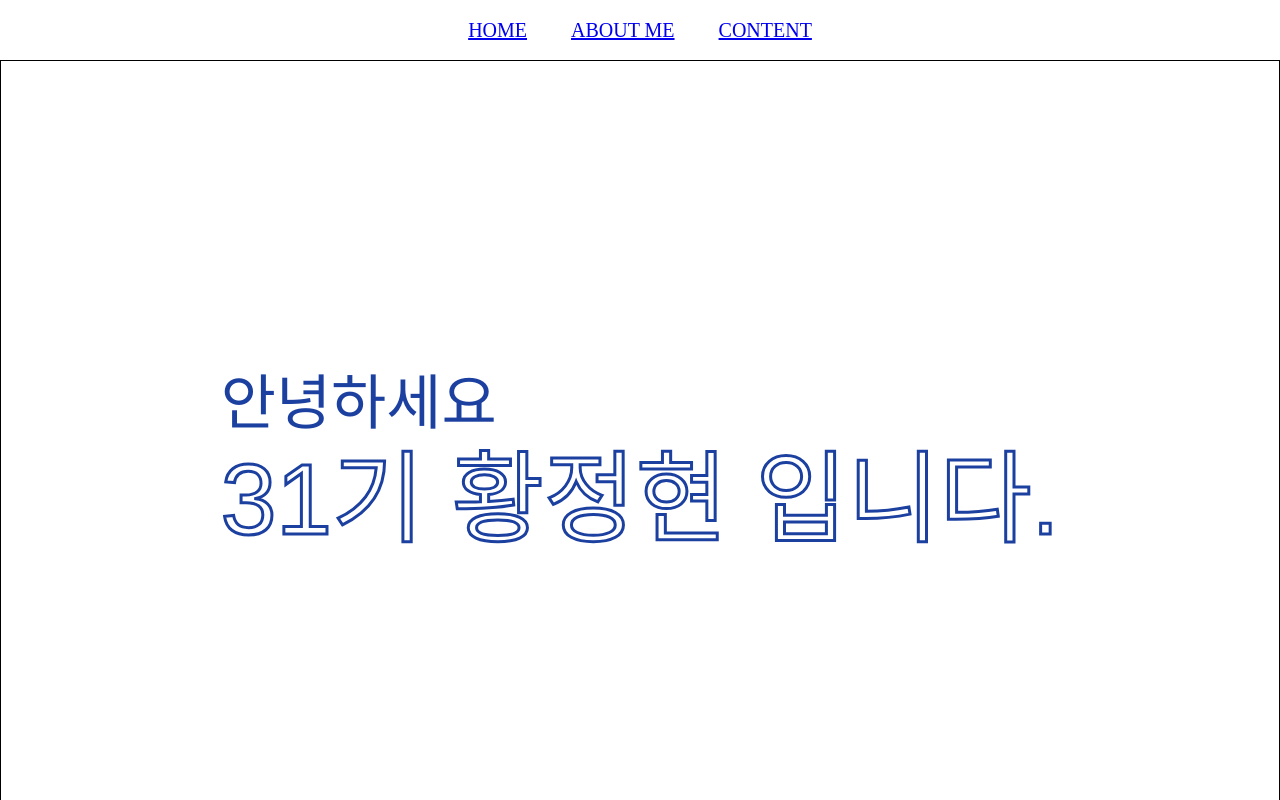
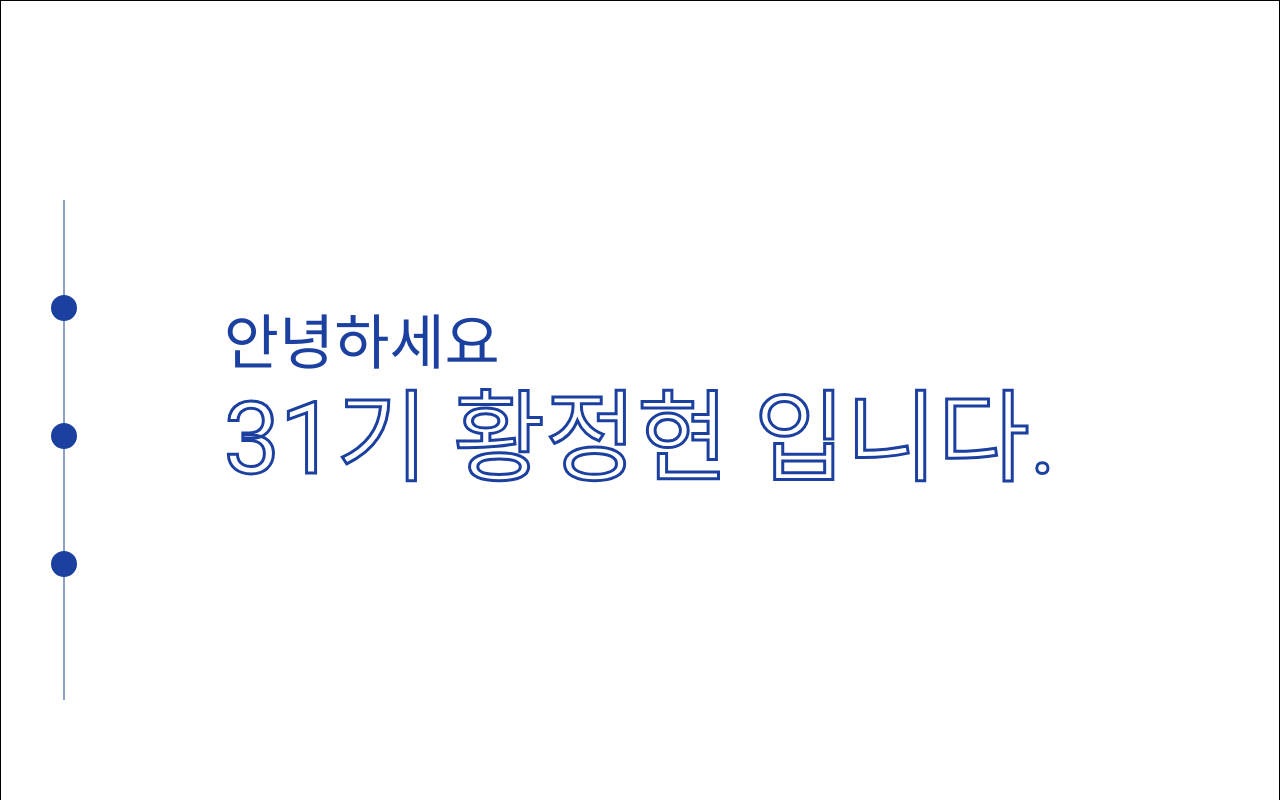
Before and after one commit to JeongHyeon-01/wecode_first_introduce, a plain HTML site: page main.html in a window 1280 px wide. Shown: the top 800 px of the page. Drawn offline with Linux system fonts and the light colour scheme.

Commit message:
make nav

```diff
--- a/css/header.css
+++ b/css/header.css
@@ -1,16 +1,96 @@
-nav {
-    list-style-type: none;
+.header_div {
+    height: 100vh;
+    position: fixed;
+    z-index: 444;
+    top: 100px;
+    left: 5%;
+ }
+
+ .header_div h1 a {
+    display: block;
+    width: 150px;
+    font-family: 'Roboto', sans-serif;
+ }
+
+ nav::before {
+    content: '';
+    display: block;
+    height: calc(100% - 300px);
+    width: 2px;
+    background-color: rgba(28, 64, 160, 0.5);
+    position: absolute;
+    top: 100px;
+    left: 50%;
+    transform: translateX(-50%);
+ }
+
+
+ nav .gnb {
+    position: absolute;
+    top: 58%;
+    left: 50%;
+    transform: translate(-50%, -50%);
+    height: 80%;
+    font-size: 0;
+ }
+
+ nav .gnb li {
+    width: 30px;
+    height: 20%;
     text-align: center;
-    margin: 0;
-    padding: 0;
-}
+    position: relative;
+ }
 
-nav li {
+ nav .gnb li a {
+    width: 20px;
+    height: 20px;
+    border: 3px solid #1c40a0;
+    background-color: #1c40a0;
+    border-radius: 20px;
+    position: absolute;
+    top: 50%;
+    left: 50%;
+    transform: translate(-50%, -50%);
+    transition: all 0.3s;
+    display: block;
+    overflow: hidden;
+    text-decoration: none;
+ }
 
-    display: inline-block;
+ nav .gnb li:hover a,
+ nav .gnb li.active a{
+    background-color: #1c40a0;
 
+ }
+
+
+ nav .gnb li:hover a {
+    background-color: #1c40a0;
+    color: #fff7f8;
+    width: 100px;
+    height: 20px;
+ }
+
+
+ nav .gnb li span {
+    display: none;
     font-size: 20px;
+    color: #1c40a0;
+ }
 
-    padding: 20px;
 
-  }
+ nav .gnb li:hover span,
+ nav .gnb li.active a span {
+    display: block;
+    width: 100%;
+ }
+
+ nav .gnb li:hover span {
+    color: #fff7f8;
+ }
+
+
+
+ nav .gnb .mode img {
+    width: 100%;
+ }
--- a/css/main.css
+++ b/css/main.css
@@ -16,7 +16,7 @@
     font-size: 100px;
     font-family: 'Jua', sans-serif;
     color: white;
-
+    font-family: 'Roboto', sans-serif;
 }
 .text_h1{
     -webkit-text-stroke: 3px #1c40a0;
@@ -35,6 +35,7 @@
     font-size: 60px;
     padding-bottom: 15px;
     color:#1c40a0;
+    font-family: 'Roboto', sans-serif;
 }
 #me{
     border: 1px solid black;
@@ -44,6 +45,7 @@
     width: 100%;
     padding-top: 40px;
     text-align: center;
+    font-family: 'Roboto', sans-serif;
 }
 
 .about_content {
--- a/main.html
+++ b/main.html
@@ -4,24 +4,24 @@
     <meta charset="UTF-8">
     <meta http-equiv="X-UA-Compatible" content="IE=edge">
     <meta name="viewport" content="width=device-width, initial-scale=1.0">
-    <title>Document</title>
+    <title>HOLA💃</title>
     <!-- CSS -->
     <link rel="stylesheet" href="css/reset.css">
     <link rel="stylesheet" href="css/main.css">
     <link rel="stylesheet" href="css/header.css">
-    <!--  -->
-    <!-- GOOGLE FONT -->
-    <!-- KAKAO LINK -->
-    <script src="https://developers.kakao.com/sdk/js/kakao.js"></script>
+    <!-- GOOGLEFONT -->
+    <link rel="preconnect" href="https://fonts.googleapis.com">
+    <link rel="preconnect" href="https://fonts.gstatic.com" crossorigin>
+    <link href="https://fonts.googleapis.com/css2?family=Roboto&display=swap" rel="stylesheet">
 </head>
 <body>
     <header>
-        <div class="header_div">
+        <div class="header_div header-vertical" data-aos="fade-right" data-aos-duration="1000">
             <nav>
-                <ul>
-                    <li><a href="#">HOME</a></li>
-                    <li><a href="#">ABOUT ME</a></li>
-                    <li><a href="#">CONTENT</a></li>
+                <ul class="gnb text-en">
+                    <li class="menu active"><a href="#intro"><span>HOME</span></a></li>
+                    <li class="menu active"><a href="#me"><span>ABOUT</span></a></li>
+                    <li class="menu active"><a href="#call"><span>CONTENT</span></a></li>
                 </ul>
             </nav>
         </div>
```
